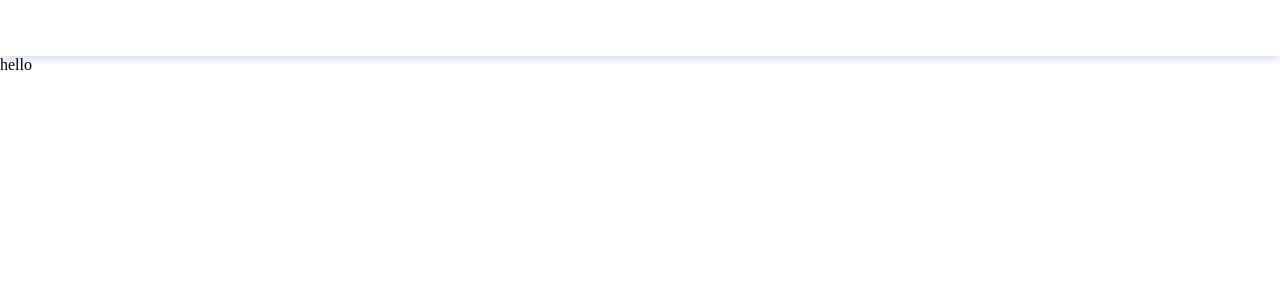
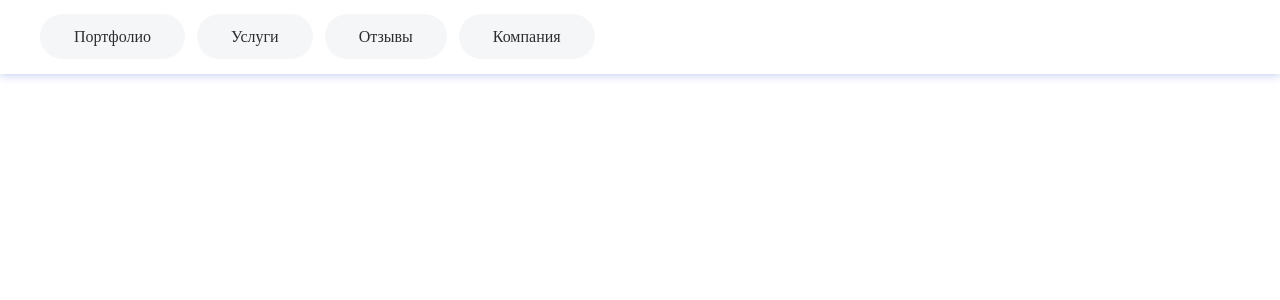
Before and after one commit to ber4bbit/treg-frontend, a Next.js app: page / in a window 1280 px wide. Shown: the top 300 px of the page. Built offline with nearby package versions, Linux system fonts and the light colour scheme.

Commit message:
add header navigation component

```diff
--- a/src/app/components/shared/ui/UILink/UILink.tsx
+++ b/src/app/components/shared/ui/UILink/UILink.tsx
@@ -0,0 +1,26 @@
+import React, {ReactElement} from 'react';
+import styles from './styles.module.scss';
+import { UILinkVariantsEnum } from "@/app/shared/types";
+
+interface UILinkPropsInterface {
+    link: string,
+    children: ReactElement | string,
+    variant?: UILinkVariantsEnum,
+    // TODO: Fix any
+    className?: any
+}
+
+const UiLink = (props: UILinkPropsInterface) => {
+    const {link, children, className, variant} = props;
+
+    return (
+        <a
+            href={link}
+            className={variant ? className + ' ' + styles[variant] : className}
+        >
+            {children}
+        </a>
+    );
+};
+
+export default UiLink;
--- a/src/app/components/shared/ui/UILink/styles.module.scss
+++ b/src/app/components/shared/ui/UILink/styles.module.scss
@@ -0,0 +1,8 @@
+.bubble {
+    padding: 14px 34px;
+    width: max-content;
+    background-color: var(--black-100);
+    color: var(--black-900);
+    border-radius: 36px;
+    transition: color .45s, background-color .45s;
+}
--- a/src/app/components/widgets/Header/Header.tsx
+++ b/src/app/components/widgets/Header/Header.tsx
@@ -1,13 +1,14 @@
 import type { ReactElement } from 'react';
 import React from 'react';
 import styles from './styles.module.scss';
+import HeaderNavigation from "@/app/components/widgets/Header/HeaderNavigation/HeaderNavigation";
 
 const Header = (): ReactElement => {
     return (
         <header className={styles.header}>
             <div className="container">
                 <div className={styles.header__inner}>
-
+                    <HeaderNavigation />
                 </div>
             </div>
         </header>
--- /dev/null
+++ b/src/app/components/widgets/Header/HeaderNavigation/HeaderNavigation.tsx
@@ -0,0 +1,28 @@
+import type {ReactElement} from "react";
+import React from "react";
+import styles from "./styles.module.scss";
+import HeaderNavigationItem
+    from "@/app/components/widgets/Header/HeaderNavigation/HeaderNavigationItem/HeaderNavigationItem";
+import {navigationLinks} from "@/app/components/widgets/Header/data";
+
+const navigationLinksToRender: ReactElement[] = navigationLinks.map(
+    (item, key) => (
+    <HeaderNavigationItem
+        link={item.link}
+        linkText={item.linkText}
+        key={key}
+        className={styles.navigation__item}
+    />
+))
+
+const HeaderNavigation = () => {
+    return (
+        <nav className={styles.navigation}>
+            <ul className={styles.navigation__list}>
+                {navigationLinksToRender}
+            </ul>
+        </nav>
+    );
+};
+
+export default HeaderNavigation;
--- /dev/null
+++ b/src/app/components/widgets/Header/HeaderNavigation/HeaderNavigationItem/HeaderNavigationItem.tsx
@@ -0,0 +1,27 @@
+import type {ReactElement} from "react";
+import React from "react";
+import styles from "./styles.module.scss";
+import UILink from "@/app/components/shared/ui/UILink/UILink";
+import { UILinkVariantsEnum } from "@/app/shared/types";
+
+interface HeaderNavigationItemPropsInterface {
+    link: string,
+    linkText: string,
+    className?: any
+}
+
+const HeaderNavigationItem = (props: HeaderNavigationItemPropsInterface): ReactElement => {
+    const {link, linkText, className} = props;
+
+    return (
+        <li className={styles.item}>
+            <UILink
+                link={link}
+                className={className && className}
+                variant={UILinkVariantsEnum.Bubble}
+            >{linkText}</UILink>
+        </li>
+    );
+};
+
+export default HeaderNavigationItem;
--- /dev/null
+++ b/src/app/components/widgets/Header/HeaderNavigation/HeaderNavigationItem/styles.module.scss
@@ -0,0 +1,4 @@
+.item {
+
+    &__link {}
+}
--- /dev/null
+++ b/src/app/components/widgets/Header/HeaderNavigation/styles.module.scss
@@ -0,0 +1,7 @@
+.navigation {
+
+    &__list {
+        display: flex;
+        gap: 12px;
+    }
+}
--- /dev/null
+++ b/src/app/components/widgets/Header/data.ts
@@ -0,0 +1,21 @@
+export const navigationLinks: {
+    link: string,
+    linkText: string
+}[] = [
+    {
+        link: '#',
+        linkText: 'Портфолио'
+    },
+    {
+        link: '#',
+        linkText: 'Услуги'
+    },
+    {
+        link: '#',
+        linkText: 'Отзывы'
+    },
+    {
+        link: '#',
+        linkText: 'Компания'
+    }
+]
--- /dev/null
+++ b/src/app/shared/types/index.ts
@@ -0,0 +1 @@
+export { UILinkVariantsEnum } from './ui-types'
--- /dev/null
+++ b/src/app/shared/types/ui-types.ts
@@ -0,0 +1,8 @@
+export enum UILinkVariantsEnum {
+    Bubble = 'bubble',
+    BubbleBlue = 'bubble_blue',
+    BubbleGhost = 'bubble_ghost',
+    BubbleGhostDashed = 'bubble_ghost-dashed',
+    Simple = 'simple',
+    SimpleGray = 'simple_gray',
+}
--- a/src/app/styles/globals.scss
+++ b/src/app/styles/globals.scss
@@ -37,3 +37,7 @@ section {
 main {
     padding-top: 56px;
 }
+
+ul {
+    list-style-type: none;
+}
```
Also changed, not shown: 1 other file (tests, documents, lock files or other folders).
